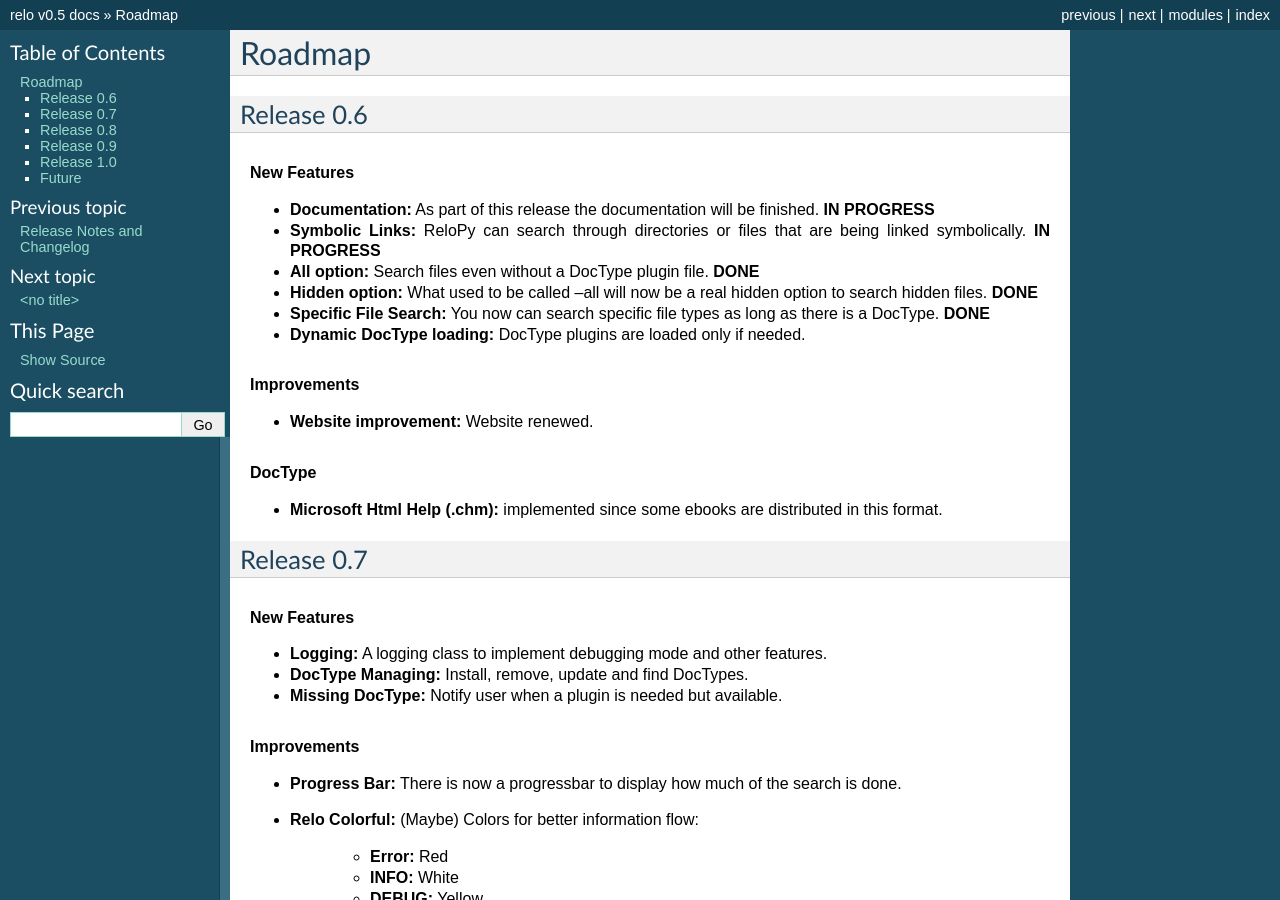
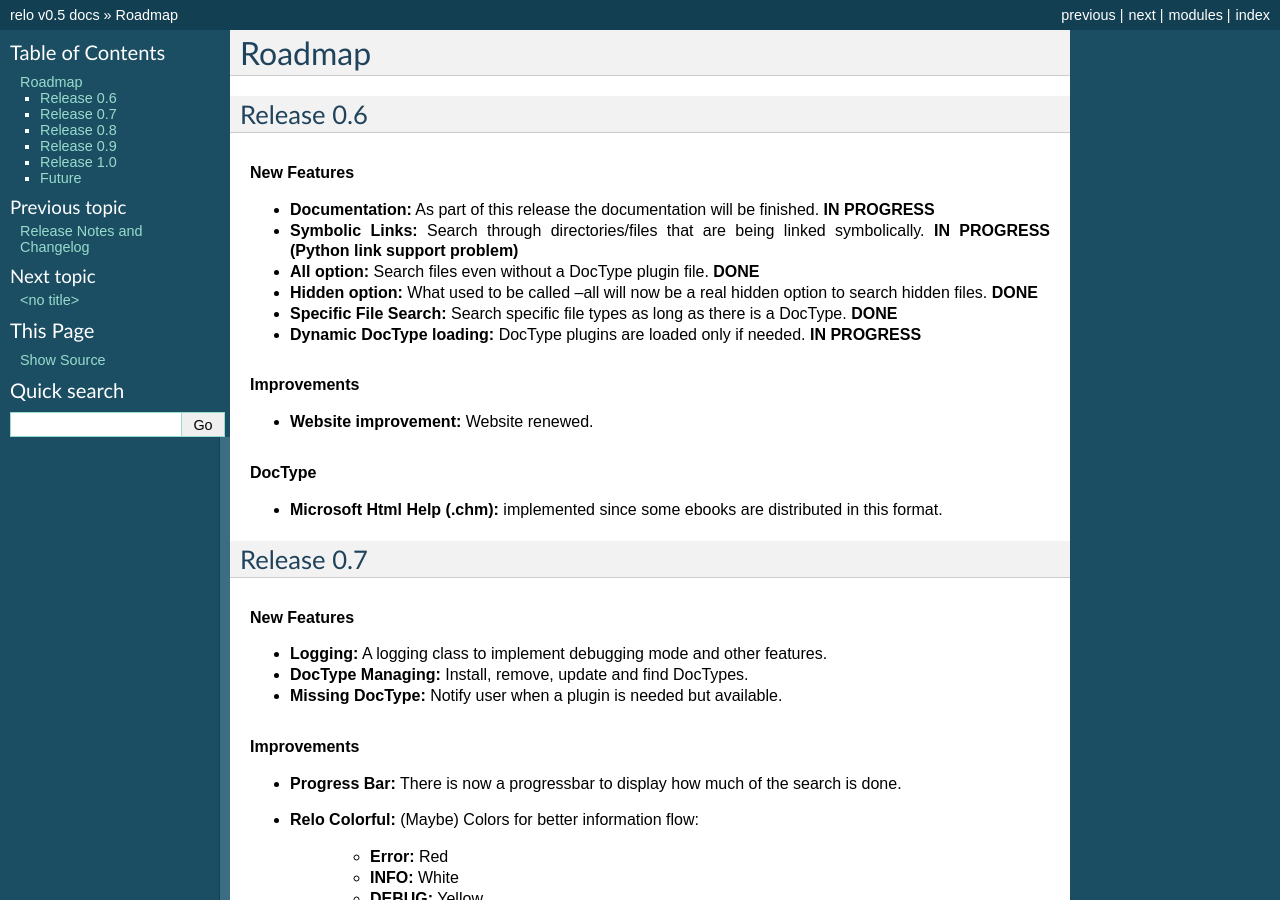
Before and after one commit to cwoebker/relo, a Sphinx documentation site: the page built from docs/roadmap.rst, in a window 1280 px wide and 900 px high. Built offline with Sphinx 7.4.7, drawn with Linux system fonts in a browser that asks for light colours.

Commit message:
added some symbolic link stuff…
going to put it aside for doing dynamic doctype loading for a little

```diff
--- a/docs/roadmap.rst
+++ b/docs/roadmap.rst
@@ -11,11 +11,11 @@ Release 0.6
 .. rubric:: New Features
 
 * **Documentation:** As part of this release the documentation will be finished. **IN PROGRESS**
-* **Symbolic Links:** ReloPy can search through directories or files that are being linked symbolically. **IN PROGRESS**
+* **Symbolic Links:** Search through directories/files that are being linked symbolically. **IN PROGRESS (Python link support problem)**
 * **All option:** Search files even without a DocType plugin file. **DONE**
 * **Hidden option:** What used to be called --all will now be a real hidden option to search hidden files. **DONE**
-* **Specific File Search:** You now can search specific file types as long as there is a DocType. **DONE**
-* **Dynamic DocType loading:** DocType plugins are loaded only if needed.
+* **Specific File Search:** Search specific file types as long as there is a DocType. **DONE**
+* **Dynamic DocType loading:** DocType plugins are loaded only if needed. **IN PROGRESS**
 
 .. rubric:: Improvements
 
--- a/relo/__init__.py
+++ b/relo/__init__.py
@@ -43,10 +43,10 @@ class Relo:
     def list(self):
         if self.recursive:
             print "Listing directory content recursively..."
-            self.total_size, self.fileList = core.recursiveListFiles(self.dir, self.hidden)
+            self.total_size, self.fileList = core.recursiveListFiles(self.dir, self.hidden, self.links)
         else:
             print "Listing directory content..."
-            self.total_size, self.fileList = core.listFiles(self.dir, self.hidden)
+            self.total_size, self.fileList = core.listFiles(self.dir, self.hidden, self.links)
         print "Supported File Types: " + repr(doctype.__all__)
 
     def filter(self):
```
Also changed, not shown: 1 other file.
